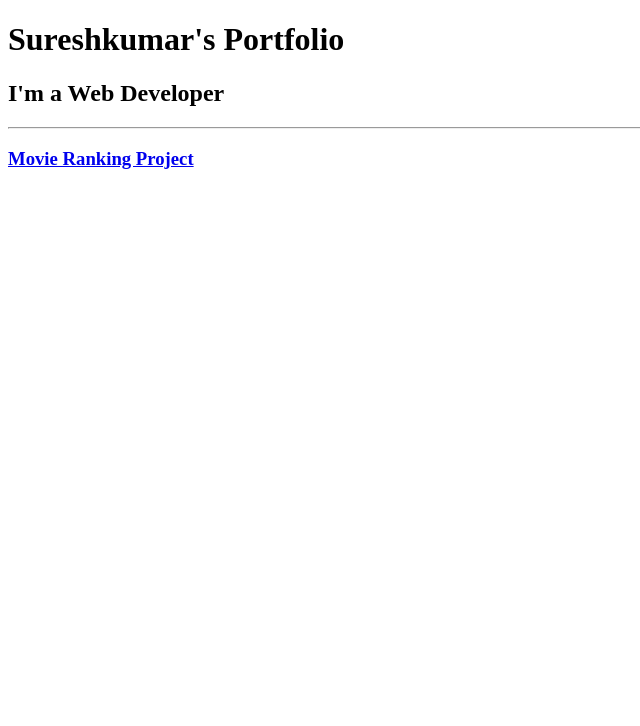
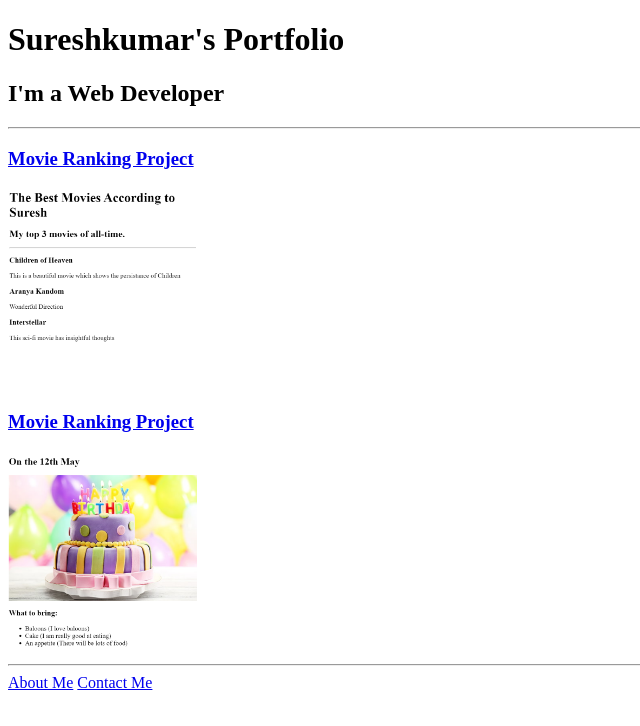
Before and after one commit to surewinn/html-portfolio, a plain HTML site: page index.html in a window 1280 px wide. Shown: the whole page, without its empty margins (0-640 px from the left). Drawn offline with Linux system fonts and the light colour scheme.

Commit message:
Update index.html

```diff
--- a/index.html
+++ b/index.html
@@ -2,14 +2,19 @@
 <html lang="en">
 <head>
     <meta charset="UTF-8">
-    <meta name="viewport" content="width=device-width, initial-scale=1.0">
-    <title>Document</title>
+    <title>Sureshkumar Portfolio</title>
 </head>
 <body>
     <h1>Sureshkumar's Portfolio</h1>
     <h2>I'm a Web Developer</h2>
     <hr/>
     <a href="./public/movie-ranking.html"><h3>Movie Ranking Project</h3></a>
+    <img src="./assets/images/movie-ranking.png" height="200">
+    <a href="./public/birthday-invite.html"><h3>Movie Ranking Project</h3></a>
+    <img src="./assets/images/birthday-invite.png" height="200">
+    <hr/>
+    <a href="./public/about.html">About Me</a>
+    <a href="./public/contact.html">Contact Me</a>
 </body>
 </html>
 
```
